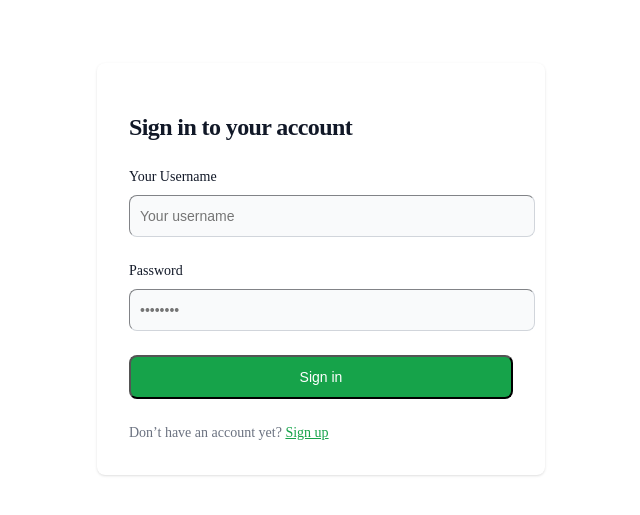
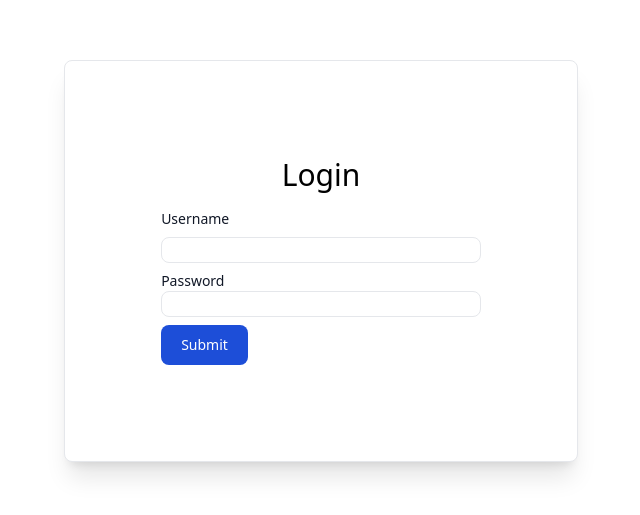
Before and after one commit to ftaskoski/ReadEase, a Vue app: page /login in a window 1280 px wide. Shown: the part 139-654 px from the top of the page, without its empty margins (319-959 px from the left). Built offline with nearby package versions, Linux system fonts and the light colour scheme.

Commit message:
card component

```diff
--- /dev/null
+++ b/src/components/Card.vue
@@ -0,0 +1,8 @@
+<!-- Card.vue -->
+<template>
+    <div class="flex justify-center items-center h-screen">
+      <div class="bg-white rounded-lg  shadow-xl p-24 border border-gray-200">
+    <slot></slot>
+      </div>
+    </div>
+  </template>
--- a/src/store/authStore.ts
+++ b/src/store/authStore.ts
@@ -18,6 +18,7 @@ export const loadUserFromLocalStorage = (): any => {
 };
 
 export const saveUserToLocalStorage = (user: any): void => {
+
   localStorage.setItem("loggedInUser", JSON.stringify(user));
   loggedInUser.value = user;
   setAuthenticated(true);
--- a/src/views/Login.vue
+++ b/src/views/Login.vue
@@ -1,46 +1,37 @@
 <template>
 
-<transition name="fade">
-    <div v-if="Incorrect" @click="Incorrect = false" class="flex items-center py-4 justify-center absolute bg-red-500 text-white inset-x-4 top-0 rounded-md shadow-md shadow-red-300">
-      <p>Incorrect username or password</p>
-    </div>
-  </transition>
 
-  <transition name="fade">
-    <div v-if="Success" @click="Success = false" class="flex items-center py-4 justify-center absolute bg-green-500 text-white inset-x-4 top-0 rounded-md shadow-md shadow-green-300">
-      <p>Successfully logged in</p>
-    </div>
-  </transition>
+
+<Card>
+
+<h1 class="text-3xl  mb-4 flex justify-center items-center ">Login</h1>
+<form @submit.prevent="login">
+
+  <label class="block mb-2 text-sm font-medium text-gray-900" for="username">Username</label>
+  <input class="rounded-lg border-gray-200 border  w-full focus:border-blue-500  focus:outline-none  " type="text" v-model="loginUsername" name="username" id="username">
 
 
 
 
-  <div class="flex flex-col items-center justify-center px-6 py-8 mx-auto md:h-screen lg:py-0">
-    <div class="w-full bg-white rounded-lg shadow dark:border md:mt-0 sm:max-w-md xl:p-0 dark:bg-gray-800 dark:border-gray-700">
-      <div class="p-6 space-y-4 md:space-y-6 sm:p-8">
-        <h1 class="text-xl font-bold leading-tight tracking-tight text-gray-900 md:text-2xl dark:text-white">
-          Sign in to your account
-        </h1>
-        <form class="space-y-4 md:space-y-6" action="post" @submit.prevent="login">
-          <div>
-            <label for="email" class="block mb-2 text-sm font-medium text-gray-900 dark:text-white">Your Username</label>
-            <input v-model="loginUsername" type="text" name="email" id="email" class="bg-gray-50 border border-gray-300 text-gray-900 sm:text-sm rounded-lg focus:ring-primary-600 focus:border-primary-600 block w-full p-2.5 dark:bg-gray-700 dark:border-gray-600 dark:placeholder-gray-400 dark:text-white dark:focus:ring-blue-500 dark:focus:border-blue-500" placeholder="Your username">
-          </div>
-          <div>
-            <label for="password" class="block mb-2 text-sm font-medium text-gray-900 dark:text-white">Password</label>
-            <input v-model="loginPassword" type="password" name="password" id="password" placeholder="••••••••" class="bg-gray-50 border border-gray-300 text-gray-900 sm:text-sm rounded-lg focus:ring-primary-600 focus:border-primary-600 block w-full p-2.5 dark:bg-gray-700 dark:border-gray-600 dark:placeholder-gray-400 dark:text-white dark:focus:ring-blue-500 dark:focus:border-blue-500">
-          </div>
 
-          <button type="submit" class="w-full text-white bg-primary-600 hover:bg-primary-700 focus:ring-4 focus:outline-none focus:ring-primary-300 font-medium rounded-lg text-sm px-5 py-2.5 text-center dark:bg-primary-600 dark:hover:bg-primary-700 dark:focus:ring-primary-800">
-            Sign in
-          </button>
-          <p class="text-sm font-light text-gray-500 dark:text-gray-400">
-            Don’t have an account yet? <RouterLink to="/register" href="#" class="font-medium text-primary-600 hover:underline dark:text-primary-500">Sign up</RouterLink>
-          </p>
-        </form>
-      </div>
-    </div>
-  </div>
+
+
+
+
+
+
+  <label class="block  text-sm font-medium text-gray-900 mt-2" for="password">Password</label>
+  <input class="rounded-lg border-gray-200 border  w-full focus:border-blue-500  focus:outline-none  xcv" type="password" v-model="loginPassword" name="password" id="password">
+
+  <button class="text-white bg-blue-700 hover:bg-blue-800 focus:ring-4 focus:outline-none focus:ring-blue-300 font-medium rounded-lg text-sm w-full sm:w-auto px-5 py-2.5 text-center mt-2" type="submit">Submit</button>
+
+
+
+  <p v-if="Incorrect" class="text-red-500 mt-2">Incorrect Username or Password</p>
+</form>
+</Card>
+
+
 </template>
 
 <script setup lang="ts">
@@ -48,20 +39,23 @@ import { ref,onMounted } from "vue";
 import axios from "axios";
 import { RouterLink, useRouter } from "vue-router";
 import { setAuthenticated, saveUserToLocalStorage, loggedInUser } from "@/store/authStore";
+import Card from "@/components/Card.vue";
 const router = useRouter();
 const url = "http://localhost:5000/";
 const loginUsername = ref<string>("");
 const loginPassword = ref<string>("");
 const Incorrect = ref<boolean>(false);
 const Success = ref<boolean>(false);
-const login = () => {
+const login = () : void => {
   axios
     .post(`${url}api/login`, {
       username: loginUsername.value,
       password: loginPassword.value,
     })
     .then((response) => {
-      saveUserToLocalStorage(response.data);
+      console.log('Login successful:', response);
+
+    saveUserToLocalStorage(response.data);
       setAuthenticated(true);
       loggedInUser.value = response.data;
       console.log(loggedInUser.value.id);
@@ -87,14 +81,3 @@ const login = () => {
   loginPassword.value = "";
 };
 </script>
-
-<style scoped>
-.fade-enter-active,
-.fade-leave-active {
-  transition: opacity 1s ease-in-out;
-}
-.fade-enter-from,
-.fade-leave-to {
-  opacity: 0;
-}
-</style>
--- a/tailwind.config.js
+++ b/tailwind.config.js
@@ -1,63 +1,7 @@
 /** @type {import('tailwindcss').Config} */
 export default {
   content: ["./index.html", "./src/**/*.{js,ts,jsx,tsx,vue}"],
-  theme: {
-    extend: {
-      colors: {
-        primary: {
-          50: "#f0fdf4",
-          100: "#dcfce7",
-          200: "#bbf7d0",
-          300: "#86efac",
-          400: "#4ade80",
-          500: "#22c55e",
-          600: "#16a34a",
-          700: "#15803d",
-          800: "#166534",
-          900: "#14532d",
-          950: "#052e16",
-        },
-      },
-      fontFamily: {
-        'body': [
-      'Inter',
-      'ui-sans-serif',
-      'system-ui',
-      '-apple-system',
-      'system-ui',
-      'Segoe UI',
-      'Roboto',
-      'Helvetica Neue',
-      'Arial',
-      'Noto Sans',
-      'sans-serif',
-      'Apple Color Emoji',
-      'Segoe UI Emoji',
-      'Segoe UI Symbol',
-      'Noto Color Emoji'
-    ],
-        'sans': [
-      'Inter',
-      'ui-sans-serif',
-      'system-ui',
-      '-apple-system',
-      'system-ui',
-      'Segoe UI',
-      'Roboto',
-      'Helvetica Neue',
-      'Arial',
-      'Noto Sans',
-      'sans-serif',
-      'Apple Color Emoji',
-      'Segoe UI Emoji',
-      'Segoe UI Symbol',
-      'Noto Color Emoji'
-    ]
-      }
-    },
-  },
+
   plugins: [],
-  corePlugins: {
-    preflight: false,
-  },
+
 };
```
